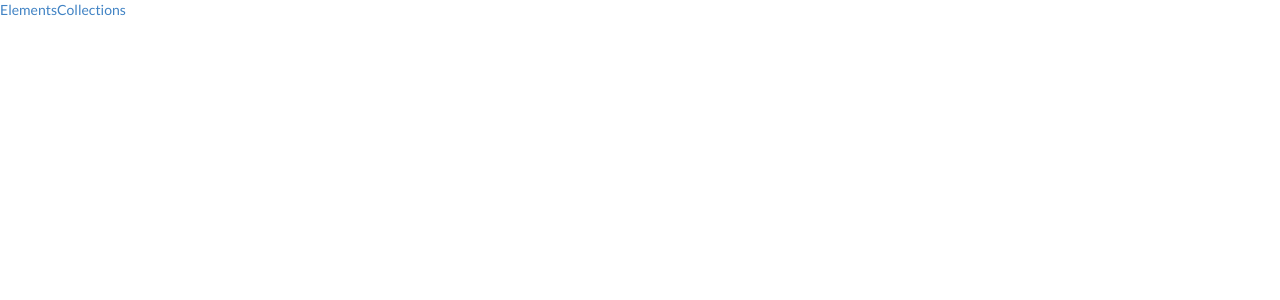
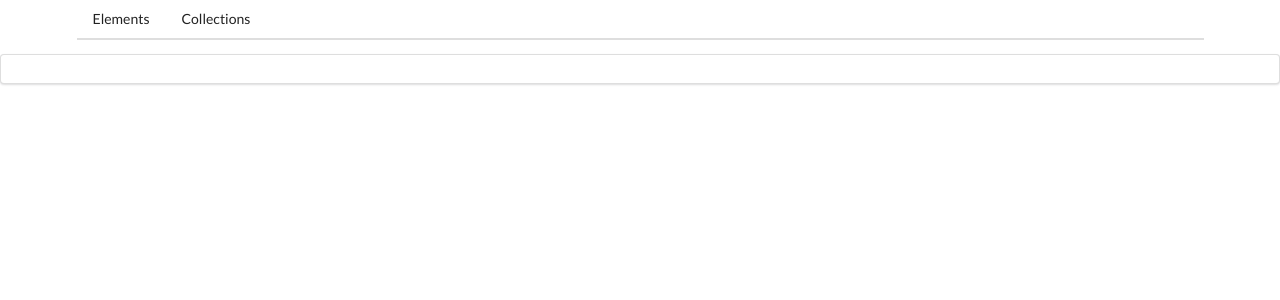
Before and after one commit to pyavchik/a-components, an Angular app: page / in a window 1280 px wide. Shown: the top 300 px of the page. Built offline with nearby package versions, Linux system fonts and the light colour scheme.

Commit message:
added styling for active link

```diff
--- a/src/app/app.component.html
+++ b/src/app/app.component.html
@@ -1,3 +1,9 @@
-<a routerLink="/elements">Elements</a>
-<a routerLink="/collections">Collections</a>
-<router-outlet></router-outlet>
+<div class="ui container">
+  <div class="ui secondary pointing menu">
+    <a routerLink="/elements" routerLinkActive="active" class="item" >Elements</a>
+    <a routerLink="/collections" routerLinkActive="active" class="item" >Collections</a>
+  </div>
+</div>
+<div class="ui segment">
+  <router-outlet></router-outlet>
+</div>
```
